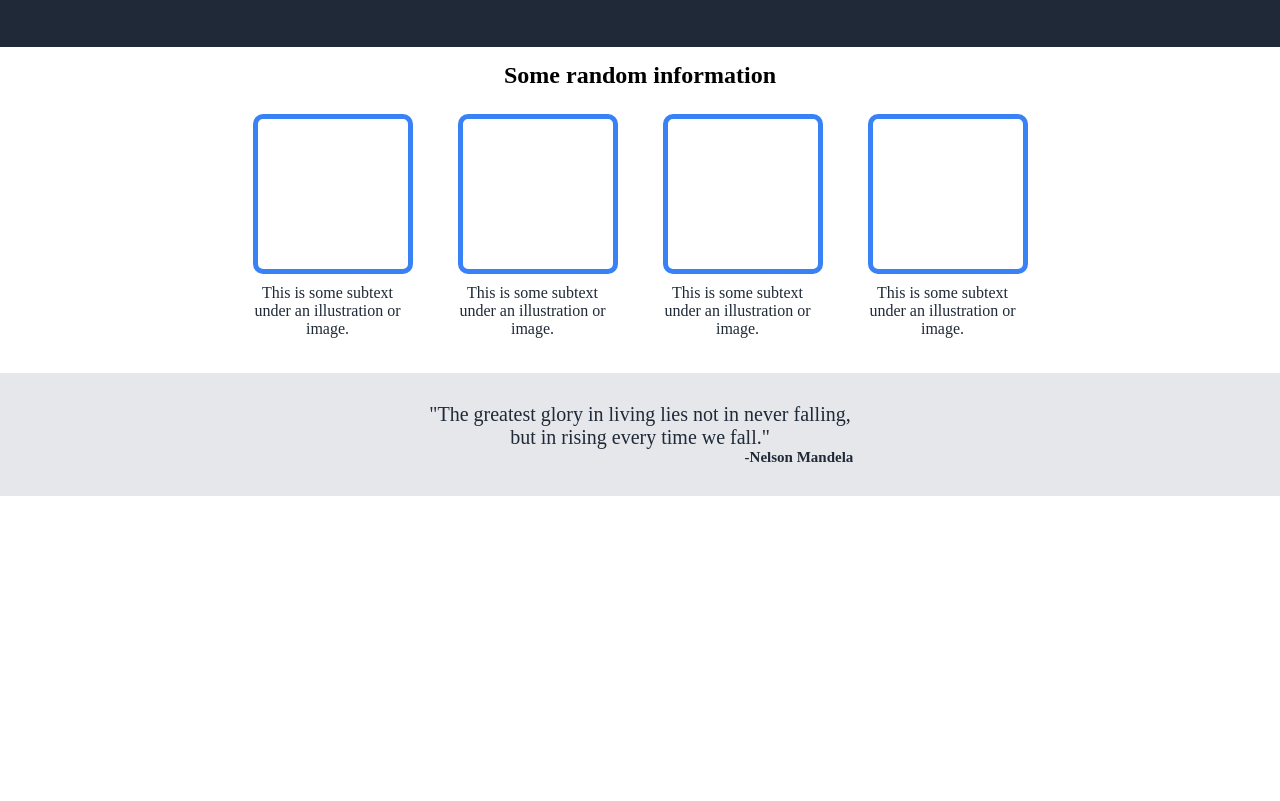
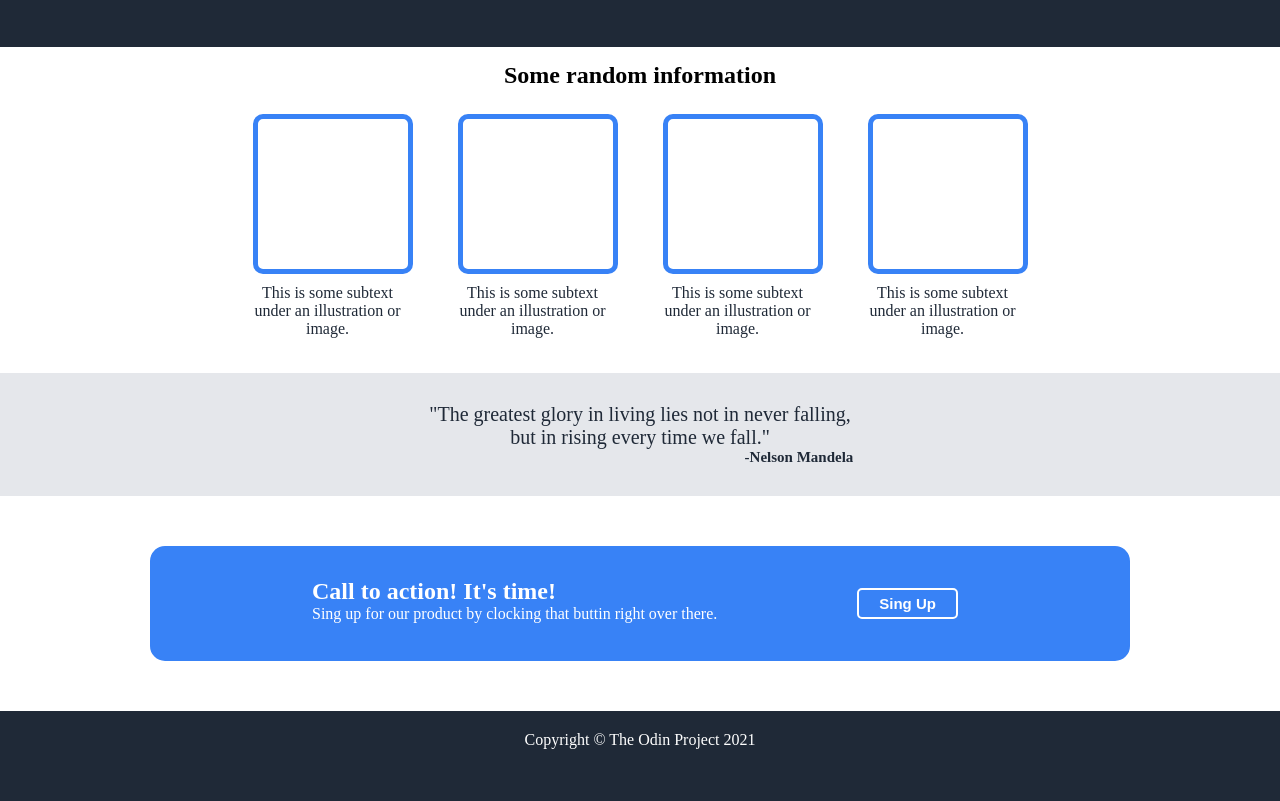
Before and after one commit to TeaSnips90/landing-page, a plain HTML site: page index.html in a window 1280 px wide. Shown: the part 468-1269 px from the top of the page. Before the commit the page ends 979 px from the top, so only its background shows below. Drawn offline with Linux system fonts and the light colour scheme.

Commit message:
Edit index.html

```diff
--- a/index.html
+++ b/index.html
@@ -73,6 +73,20 @@
         <div class="side"></div>
     </section>
 
+    <section class="section-action">
+        <div class="action">
+            <div class="action-one">
+                <h2>Call to action! It's time!</h2>
+                <p>Sing up for our product by clocking that buttin right over there.</p>
+            </div>
+            <div class="action-two">
+                <button>Sing Up</button>
+            </div>
+        </div>
+    </section>
 
+    <footer>
+        <p>Copyright &copy The Odin Project 2021</p>
+    </footer>
 </body>
 </html>
--- a/style.css
+++ b/style.css
@@ -45,7 +45,7 @@
     margin: 10px;
     color: #fff;
     background-color: #3882f6;
-    border: 1px solid #3882f6;
+    border: 2px solid #3882f6;
     border-radius: 5px;
     font-size: 15px;
     font-weight: bold;
@@ -106,3 +106,31 @@
     font-weight: bold;
 
 }
+
+.action{
+    background-color: #3882f6;
+    color: #fff;
+    margin: 50px 150px;
+    padding: 30px;
+    border-radius: 15px;
+    border: 2px solid #3882f6;
+    display: flex;
+    justify-content: space-evenly;
+}
+.action button{
+    padding: 5px 20px;
+    margin: 10px;
+    color: #fff;
+    background-color: #3882f6;
+    border: 2px solid #fff;
+    border-radius: 5px;
+    font-size: 15px;
+    font-weight: bold;
+}
+footer{
+    background-color: #1f2937;
+    color: #fff;
+    text-align: center;
+    height: 50px;
+    padding: 20px;
+}
```
